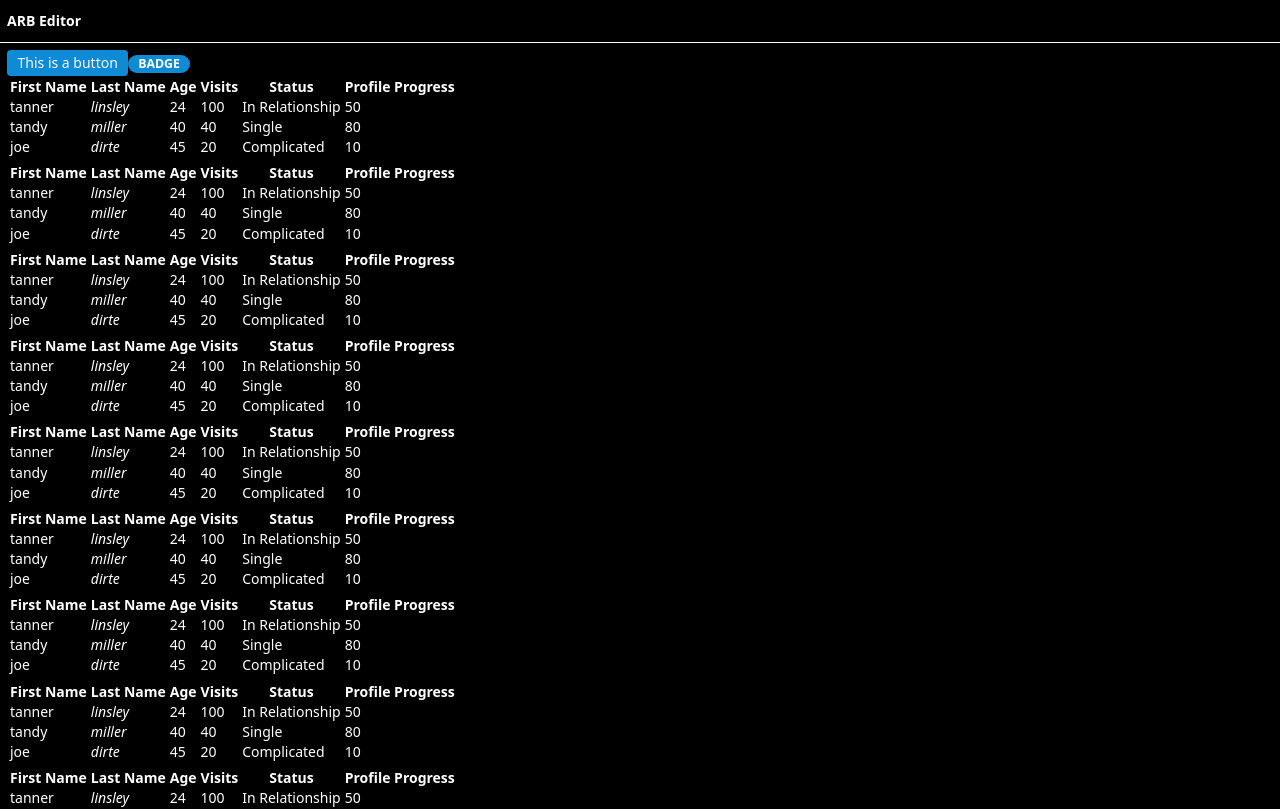
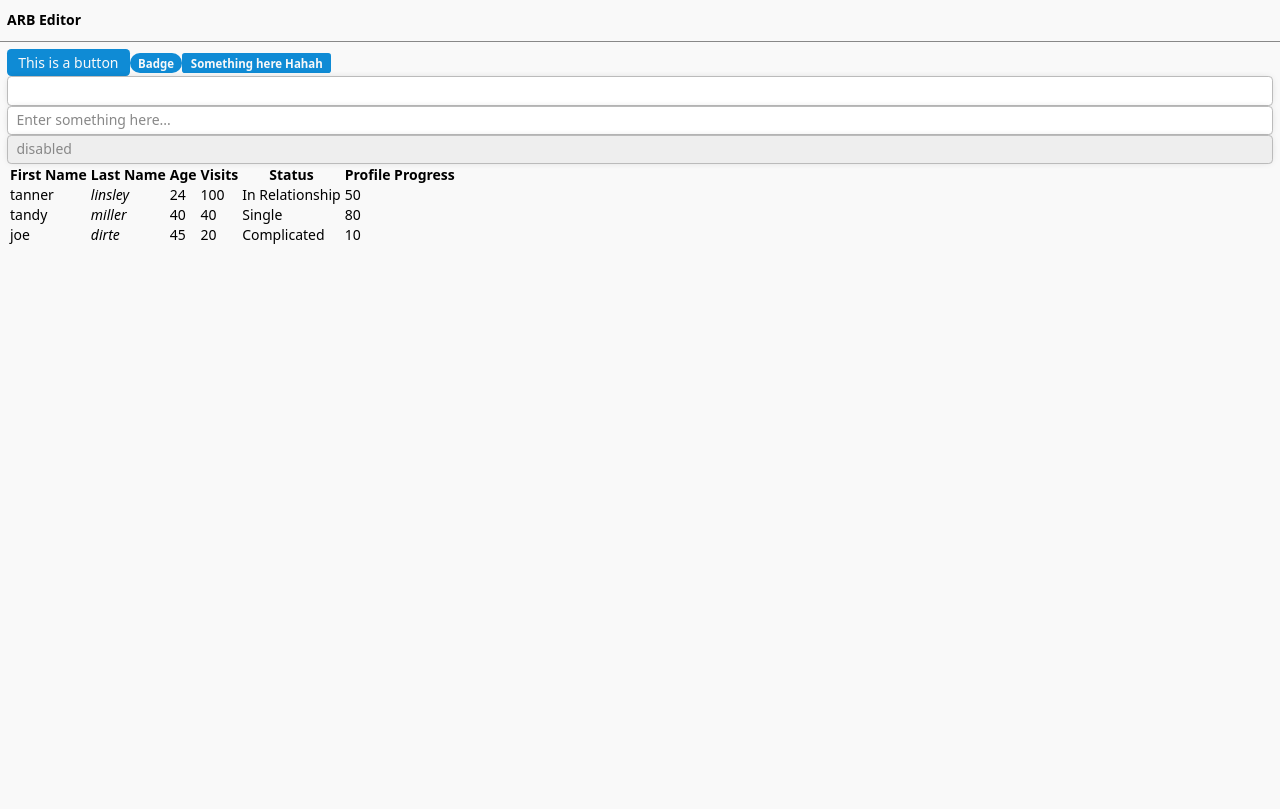
Before and after one commit to johngohrw/arby, a React (Vite) app: page / in a window 1280 px wide. Shown: the top 809 px of the page. Built offline with nearby package versions, Linux system fonts and the light colour scheme.

Commit message:
feat: badge, input components

```diff
--- a/src/App.tsx
+++ b/src/App.tsx
@@ -6,15 +6,17 @@ import { Badge } from "./rw-components/badge/badge";
 import { Button } from "./rw-components/button/button";
 import { cssOf, varOf } from "./rw-components/style-helpers";
 import { useTable } from "./rw-components/table/table";
-import { createTheme } from "./rw-components/theme";
+
 import { GlobalThemeProvider } from "./rw-components/theme-provider/theme-provider";
 import { s } from "./rw-components/utility-styles";
+import { createTheme } from "./rw-components/theme-helpers";
+import { Input } from "./rw-components/input/input";
 
 const themeConfig = createTheme({
-  "color-bg": "black",
-  "color-fg": "white",
+  // "color-bg": "black",
+  // "color-fg": "white",
   "root-font-scale": "14px",
-  "color-border": "white",
+  // "color-border": "white",
 });
 
 type Person = {
@@ -127,17 +129,11 @@ function App() {
         </div>
         <div className={styles.content}>
           <Button onClick={() => alert("hi")}>This is a button</Button>
-          <Badge>BADGE</Badge>
-          {renderTable()}
-          {renderTable()}
-          {renderTable()}
-          {renderTable()}
-          {renderTable()}
-          {renderTable()}
-          {renderTable()}
-          {renderTable()}
-          {renderTable()}
-          {renderTable()}
+          <Badge>Badge</Badge>
+          <Badge squared>Something here Hahah</Badge>
+          <Input />
+          <Input placeholder="Enter something here..." />
+          <Input disabled value="disabled" />
           {renderTable()}
         </div>
       </div>
--- a/src/rw-components/badge/badge.tsx
+++ b/src/rw-components/badge/badge.tsx
@@ -1,25 +1,40 @@
 import type { ComponentProps } from "react";
 import { cssOf, varOf } from "../style-helpers";
 import { s } from "../utility-styles";
+import type { CSSObject } from "@emotion/react";
 
-export const badgeStyles = cssOf({
-  background: varOf("color-primary"),
+// expose certain values as theme variables
+export const badgeThemeVars = {
+  ["color-badge-fg"]: "#f9f9f9",
+} as const;
+
+const defaultStyle = {
   ...s.inlineFlex,
   ...s.flexCenter,
-  borderRadius: "48px",
-  padding: "0.2rem 0.7rem",
+  background: varOf("color-primary"),
+  color: varOf("color-badge-fg"),
+  borderRadius: "1rem", // full roundedness
+  padding: "0.3rem 0.6rem",
+  fontSize: `calc(${varOf("root-font-scale")} * 0.82)`,
+  fontWeight: 600,
   lineHeight: 1,
-  fontWeight: 600,
-  fontSize: `calc(${varOf("root-font-scale")} * 0.88)`,
-});
+  textWrap: "nowrap",
+} satisfies CSSObject;
+
+const squaredStyle = {
+  borderRadius: "0.2rem",
+};
 
 export const Badge = ({
   children,
   className,
+  squared,
   ...rest
-}: ComponentProps<"span">) => {
+}: ComponentProps<"span"> & { squared?: boolean }) => {
+  const style = cssOf(defaultStyle, squared && squaredStyle);
+
   return (
-    <span className={`${badgeStyles} ${className}`} {...rest}>
+    <span className={`${style} ${className}`} {...rest}>
       {children}
     </span>
   );
--- a/src/rw-components/button/button.tsx
+++ b/src/rw-components/button/button.tsx
@@ -14,11 +14,12 @@ export const globalButtonStyles: CSSObject = {
     color: varOf("color-button-fg"),
     outline: "none",
     border: "0",
-    borderRadius: "4px",
-    padding: "0.35rem 0.75rem",
+    borderRadius: varOf("roundness-input"),
+    padding: "0.4rem 0.8rem",
     cursor: "pointer",
     fontSize: "1rem",
     fontWeight: "500",
+    textWrap: "nowrap",
     [":disabled"]: {
       cursor: "not-allowed",
       background: varOf("color-button-bg-disabled"),
--- /dev/null
+++ b/src/rw-components/input/input.tsx
@@ -0,0 +1,97 @@
+import type { CSSObject } from "@emotion/react";
+import * as React from "react";
+import { baseVarOf, cssOf, varOf } from "../style-helpers";
+
+// expose certain values as theme variables
+export const inputThemeVars = {
+  "color-input-active": baseVarOf("color-primary"),
+  "color-input-fg": "black",
+  "color-input-fg-muted": "#888",
+  "color-input-bg": "white",
+  "color-input-bg-muted": "#eee",
+  "color-input-border": "#bbb",
+  "border-input-width": "1px",
+  "box-shadow-input": "0px 0px 8px -3px rgba(0, 0, 0, 0.2)",
+} as const;
+
+export const inputStyles: CSSObject = {
+  color: varOf("color-input-fg"),
+  backgroundColor: varOf("color-input-bg"),
+  borderColor: varOf("color-input-border"),
+  borderWidth: varOf("border-input-width"),
+  borderStyle: "solid",
+  width: "100%",
+  minWidth: 0,
+  borderRadius: varOf("roundness-input"),
+  padding: "0.4rem 0.6rem",
+  fontSize: "1rem",
+  boxShadow: varOf("box-shadow-input"),
+  transition: "color 150ms, box-shadow 150ms",
+  outline: "none",
+
+  "::placeholder": {
+    color: varOf("color-input-fg-muted"),
+  },
+
+  //   "::selection": {
+  //     backgroundColor: "var(--primary)",
+  //     color: "var(--primary-foreground)",
+  //   },
+
+  //   // file input button:
+  //   "::-webkit-file-upload-button": {
+  //     display: "inline-flex",
+  //     height: "1.75rem", // h-7
+  //     border: 0,
+  //     background: "transparent",
+  //     fontSize: "0.875rem", // text-sm
+  //     fontWeight: 500,
+  //   },
+
+  //   // firefox equivalent:
+  //   "::file-selector-button": {
+  //     display: "inline-flex",
+  //     height: "1.75rem",
+  //     border: 0,
+  //     background: "transparent",
+  //     fontSize: "0.875rem",
+  //     fontWeight: 500,
+  //   },
+
+  // disabled:
+  "&:disabled": {
+    // pointerEvents: "none",
+    cursor: "not-allowed",
+    backgroundColor: varOf("color-input-bg-muted"),
+    color: varOf("color-input-fg-muted"),
+  },
+
+  // focus-visible:
+  "&:focus-visible": {
+    borderColor: varOf("color-input-active"),
+    boxShadow: `0 0 0 2px ${varOf("color-input-active")}`,
+  },
+
+  // aria-invalid=true:
+  '&[aria-invalid="true"]': {
+    borderColor: varOf("color-destructive"),
+    boxShadow: `0 0 0 2px ${varOf("color-destructive")}`,
+  },
+
+  // dark mode aria-invalid:
+  '.dark &[aria-invalid="true"]': {
+    boxShadow: `0 0 0 2px ${varOf("color-destructive")}`,
+  },
+};
+
+function Input({ className, type, ...props }: React.ComponentProps<"input">) {
+  return (
+    <input
+      type={type}
+      data-slot="input"
+      className={`${cssOf(inputStyles)} ${className}`}
+      {...props}
+    />
+  );
+}
+export { Input };
--- a/src/rw-components/style-helpers.ts
+++ b/src/rw-components/style-helpers.ts
@@ -1,5 +1,6 @@
 import { css } from "@emotion/css";
-import type { ThemeVarRawKey } from "./theme";
+import type { ThemeBaseVarRawKey, ThemeVarRawKey } from "./theme-helpers";
 
 export const cssOf = css;
 export const varOf = (key: ThemeVarRawKey) => `var(--${String(key)})`;
+export const baseVarOf = (key: ThemeBaseVarRawKey) => `var(--${String(key)})`;
--- /dev/null
+++ b/src/rw-components/theme-helpers.ts
@@ -0,0 +1,29 @@
+import type { CSSObject } from "@emotion/react";
+
+import { allComponentThemeVariables, baseVariables } from "./theme";
+
+const themeVariables = {
+  ...baseVariables,
+  ...allComponentThemeVariables,
+} as const;
+
+export type ThemeBaseVarRawKey = keyof typeof baseVariables;
+export type ThemeVarRawKey = keyof typeof themeVariables;
+export type ThemeVarDashedKey = `--${ThemeVarRawKey}`;
+export type ThemeMixinRaw = Partial<Record<ThemeVarRawKey, unknown>>;
+export type ThemeMixinDashed = Partial<Record<ThemeVarDashedKey, unknown>>;
+
+export const createTheme = (mixin?: ThemeMixinRaw) => {
+  const dashify = (o: Record<string, unknown>) =>
+    Object.entries(o).reduce((a, [k, v]) => ({ ...a, [`--${k}`]: v }), {});
+
+  const themeVariablesDashed = dashify(themeVariables);
+  const themeMixinDashed = dashify(mixin ?? {});
+
+  return {
+    html: {
+      ...themeVariablesDashed,
+      ...themeMixinDashed,
+    },
+  } as CSSObject;
+};
--- a/src/rw-components/theme-provider/theme-provider.tsx
+++ b/src/rw-components/theme-provider/theme-provider.tsx
@@ -1,14 +1,6 @@
 import { type CSSObject, Global } from "@emotion/react";
-import { buttonThemeVars, globalButtonStyles } from "../button/button";
-import { varOf } from "../style-helpers";
 
-export const allComponentThemeVariables = {
-  ...buttonThemeVars,
-};
-
-export const allComponentGlobalStyles = {
-  ...globalButtonStyles,
-};
+import { allComponentGlobalStyles, sensibleDefaults } from "../theme";
 
 export const GlobalThemeProvider = ({
   themeConfig,
@@ -18,13 +10,7 @@ export const GlobalThemeProvider = ({
   return (
     <Global
       styles={{
-        [":root"]: {
-          fontSize: varOf("root-font-scale"),
-          background: varOf("color-bg"),
-          color: varOf("color-fg"),
-        },
-        html: {},
-        body: {},
+        ...sensibleDefaults,
         ...allComponentGlobalStyles,
         ...themeConfig,
       }}
--- a/src/rw-components/theme.ts
+++ b/src/rw-components/theme.ts
@@ -1,31 +1,44 @@
+import { buttonThemeVars, globalButtonStyles } from "./button/button";
+import { inputThemeVars } from "./input/input";
+import { badgeThemeVars } from "./badge/badge";
 import type { CSSObject } from "@emotion/react";
-import { allComponentThemeVariables } from "./theme-provider/theme-provider";
+import { varOf } from "./style-helpers";
 
-const themeVariables = {
+export const baseColors = {
+  "color-destructive": "#ff4d4f",
+  "color-success": "#5cb85c",
+  // warning
+  // info
+};
+
+export const baseVariables = {
   ["root-font-scale"]: "14px",
   ["color-bg"]: "#f9f9f9",
   ["color-fg"]: "black",
   ["color-primary"]: "#0f8bd5",
   ["color-border"]: "#888",
-  ...allComponentThemeVariables,
-} as const;
+  ["roundness-base"]: "0.3rem",
+  ["roundness-input"]: "0.3rem",
+  ...baseColors,
+};
 
-export type ThemeVarRawKey = keyof typeof themeVariables;
-export type ThemeVarDashedKey = `--${ThemeVarRawKey}`;
-export type ThemeMixinRaw = Partial<Record<ThemeVarRawKey, unknown>>;
-export type ThemeMixinDashed = Partial<Record<ThemeVarDashedKey, unknown>>;
+export const sensibleDefaults = {
+  [":root"]: {
+    fontSize: varOf("root-font-scale"),
+    background: varOf("color-bg"),
+    color: varOf("color-fg"),
+  },
+  ["*"]: {
+    boxSizing: "border-box",
+  },
+} satisfies CSSObject;
 
-export const createTheme = (mixin?: ThemeMixinRaw) => {
-  const dashify = (o: Record<string, unknown>) =>
-    Object.entries(o).reduce((a, [k, v]) => ({ ...a, [`--${k}`]: v }), {});
+export const allComponentThemeVariables = {
+  ...buttonThemeVars,
+  ...inputThemeVars,
+  ...badgeThemeVars,
+};
 
-  const themeVariablesDashed = dashify(themeVariables);
-  const themeMixinDashed = dashify(mixin ?? {});
-
-  return {
-    html: {
-      ...themeVariablesDashed,
-      ...themeMixinDashed,
-    },
-  } as CSSObject;
+export const allComponentGlobalStyles = {
+  ...globalButtonStyles,
 };
--- a/src/rw-components/utility-styles.ts
+++ b/src/rw-components/utility-styles.ts
@@ -1,7 +1,7 @@
 import type { CSSObject } from "@emotion/react";
 import { varOf } from "./style-helpers";
 
-const cssuStatic = {
+const staticUtils = {
   borderBox: { boxSizing: "border-box" },
   flex: { display: "flex" },
   inlineFlex: { display: "inline-flex" },
@@ -31,7 +31,7 @@ const cssuStatic = {
   minWScreen: { minWidth: "100vw" },
 } as const satisfies Record<string, CSSObject>;
 
-const cssuDynamic = {
+const dynamicUtils = {
   inset: (inset: number | string) => ({
     left: inset,
     right: inset,
@@ -58,4 +58,4 @@ const cssuDynamic = {
   }),
 };
 
-export const s = { ...cssuStatic, ...cssuDynamic };
+export const s = { ...staticUtils, ...dynamicUtils };
```
